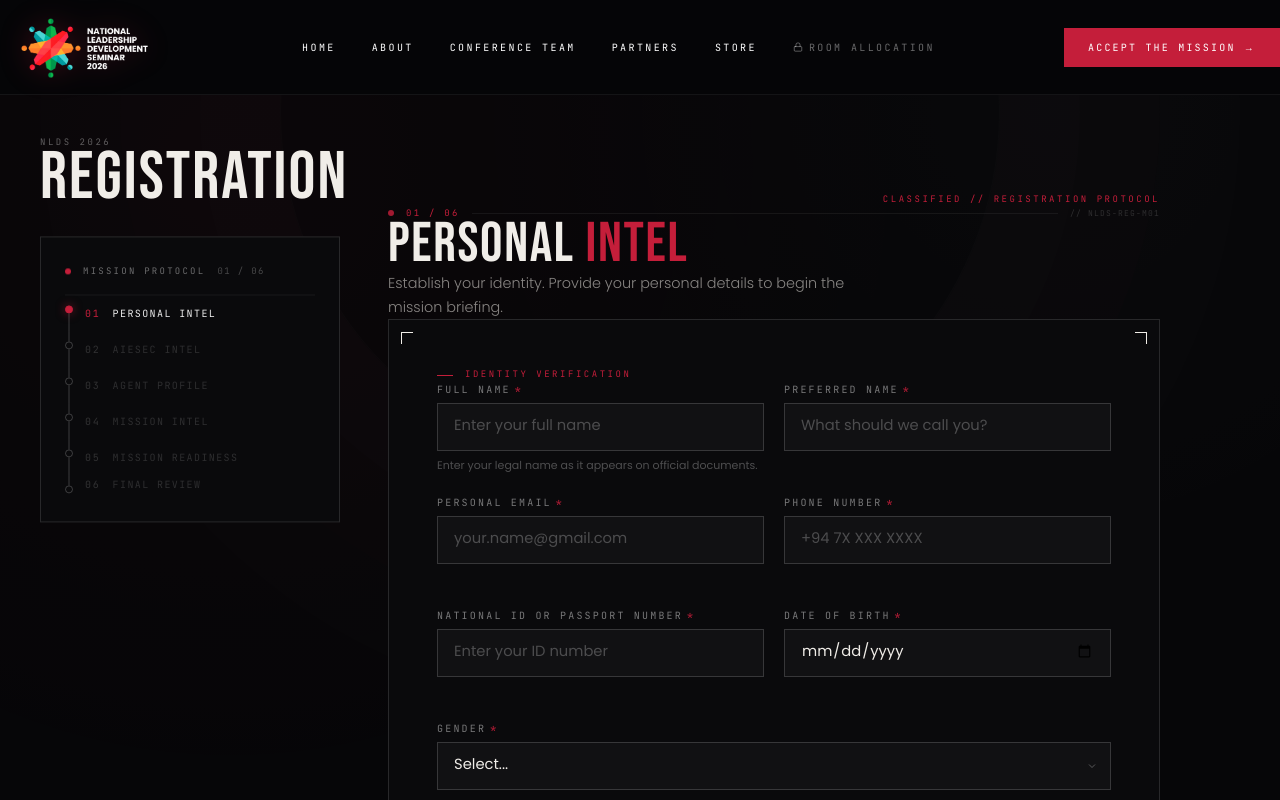
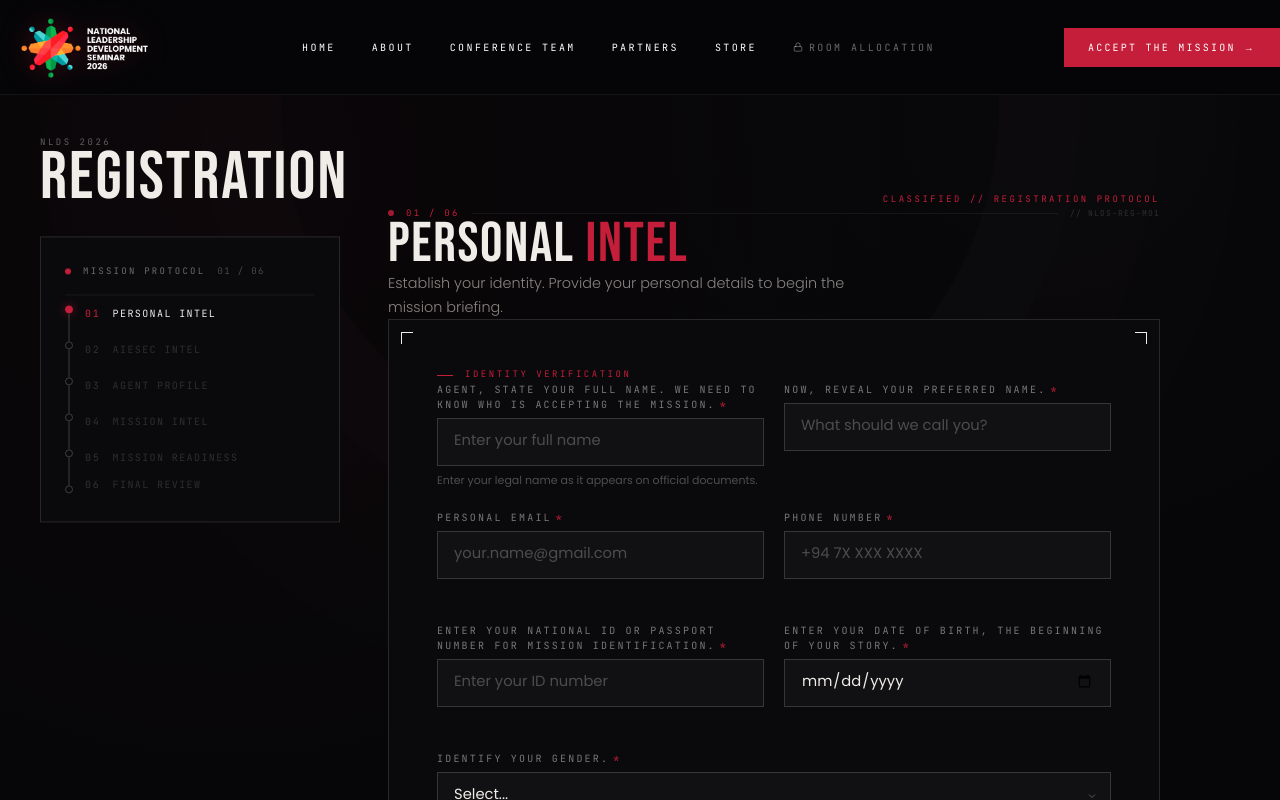
Before and after one commit to SarmaHK/NLDS-26, a Next.js app: page /register in a window 1280 px wide. Shown: the top 800 px of the page. Built offline with nearby package versions, Linux system fonts and the light colour scheme.

Commit message:
feat(ui): map registration labels exactly to external form definitions

```diff
--- a/src/components/register/steps/AgentProfile.tsx
+++ b/src/components/register/steps/AgentProfile.tsx
@@ -36,14 +36,14 @@ export default function AgentProfile() {
 
                 <div className="grid grid-cols-1 sm:grid-cols-2 gap-5">
                     <FormInput
-                        label="Guardian Name"
+                        label="Provide the name of your guardian, someone we can reach if needed."
                         placeholder="Name of your guardian"
                         required
                         error={e?.guardianName}
                         {...register("agentProfile.guardianName")}
                     />
                     <FormInput
-                        label="Guardian Contact Number"
+                        label="Provide your guardian's contact number."
                         type="tel"
                         placeholder="+94 7X XXX XXXX"
                         required
@@ -79,7 +79,7 @@ export default function AgentProfile() {
                 <SectionLabel>MISSION DOCUMENTS</SectionLabel>
 
                 <FileUpload
-                    label="CV (Optional)"
+                    label="Upload your CV, a file that gives us a glimpse into your experience."
                     classification="CLASSIFIED FILE"
                     dropLabel="DROP YOUR CV HERE"
                     successLabel="✓ CV UPLOADED"
@@ -112,8 +112,8 @@ export default function AgentProfile() {
                             <div className="p-5 border border-white/10 bg-[#0c0c0e] relative group transition-colors hover:border-white/20">
                                 <div className="absolute left-0 top-0 bottom-0 w-[3px] bg-[var(--red)] opacity-70 group-hover:opacity-100 transition-opacity" />
                                 <FormSelect
-                                    label="CV Privacy Consent"
-                                    extraLabel="Do you consent to sharing your CV with our partners?"
+                                    label="Do you consent to sharing your CV with the NLDS 2026 partners?"
+                                    extraLabel=""
                                     options={CONSENT_OPTIONS}
                                     placeholder="Select Yes or No..."
                                     required
--- a/src/components/register/steps/AiesecIntel.tsx
+++ b/src/components/register/steps/AiesecIntel.tsx
@@ -127,7 +127,7 @@ export default function AiesecIntel() {
                         />
                         {newbieEmailChoice === "YES" && (
                             <FormInput
-                                label="AIESEC Email"
+                                label="Agent, provide your secure channel of communication with the mission team. (AIESEC email)"
                                 type="email"
                                 placeholder="Enter your AIESEC email (name@aiesec.net)"
                                 error={e?.aiesecEmail}
@@ -137,7 +137,7 @@ export default function AiesecIntel() {
                     </div>
                 ) : (
                     <FormInput
-                        label="AIESEC Email"
+                        label="Agent, provide your secure channel of communication with the mission team. (AIESEC email)"
                         type="email"
                         placeholder="Enter your AIESEC email (name@aiesec.net)"
                         required={true}
@@ -148,7 +148,7 @@ export default function AiesecIntel() {
                 )}
 
                 <FormSelect
-                    label="AIESEC Entity"
+                    label="Identify your AIESEC entity, the team you represent on this mission."
                     options={AIESEC_ENTITIES}
                     placeholder="Identify your AIESEC entity"
                     required
@@ -182,7 +182,7 @@ export default function AiesecIntel() {
                 )}
 
                 <FormSelect
-                    label="Current AIESEC Position"
+                    label="Declare your current position within AIESEC."
                     options={AIESEC_POSITIONS}
                     placeholder="Declare your current position"
                     required
--- a/src/components/register/steps/MissionIntel.tsx
+++ b/src/components/register/steps/MissionIntel.tsx
@@ -28,7 +28,7 @@ export default function MissionIntel() {
                 />
 
                 <FormTextarea
-                    label="Is there anything you would like the Conference Team to know or clarify before the mission begins? (Optional)"
+                    label="Is there anything you would like the Conference Team to know or clarify before the mission begins?"
                     placeholder="List any clarifications or extra info here..."
                     error={e?.additionalInformation}
                     {...register("missionIntel.additionalInformation")}
--- a/src/components/register/steps/MissionReadiness.tsx
+++ b/src/components/register/steps/MissionReadiness.tsx
@@ -21,7 +21,7 @@ export default function MissionReadiness() {
                 <SectionLabel>MISSION READINESS PROTOCOL</SectionLabel>
 
                 <p className="font-classified text-[10px] tracking-[0.12em] text-white/50 uppercase mb-2">
-                    On a scale of 1–5, how ready are you to accept the NLDS 2026 mission?
+                    On a scale of 1-5, how ready are you to accept the mission?
                 </p>
 
                 <div className="flex flex-col gap-4">
--- a/src/components/register/steps/PersonalIntel.tsx
+++ b/src/components/register/steps/PersonalIntel.tsx
@@ -23,7 +23,7 @@ export default function PersonalIntel() {
 
                 <div className="grid grid-cols-1 sm:grid-cols-2 gap-5">
                     <FormInput
-                        label="Full Name"
+                        label="Agent, state your full name. We need to know who is accepting the mission."
                         placeholder="Enter your full name"
                         hint="Enter your legal name as it appears on official documents."
                         required
@@ -31,7 +31,7 @@ export default function PersonalIntel() {
                         {...register("personalIntel.fullName")}
                     />
                     <FormInput
-                        label="Preferred Name"
+                        label="Now, reveal your preferred name."
                         placeholder="What should we call you?"
                         required
                         error={e?.preferredName}
@@ -60,14 +60,14 @@ export default function PersonalIntel() {
 
                 <div className="grid grid-cols-1 sm:grid-cols-2 gap-5">
                     <FormInput
-                        label="National ID or Passport Number"
+                        label="Enter your National ID or Passport number for mission identification."
                         placeholder="Enter your ID number"
                         required
                         error={e?.nationalIdOrPassport}
                         {...register("personalIntel.nationalIdOrPassport")}
                     />
                     <FormInput
-                        label="Date of Birth"
+                        label="Enter your date of birth, the beginning of your story."
                         type="date"
                         required
                         error={e?.dateOfBirth}
@@ -76,7 +76,7 @@ export default function PersonalIntel() {
                 </div>
 
                 <FormSelect
-                    label="Gender"
+                    label="Identify your gender."
                     options={GENDERS}
                     required
                     error={e?.gender}
```
